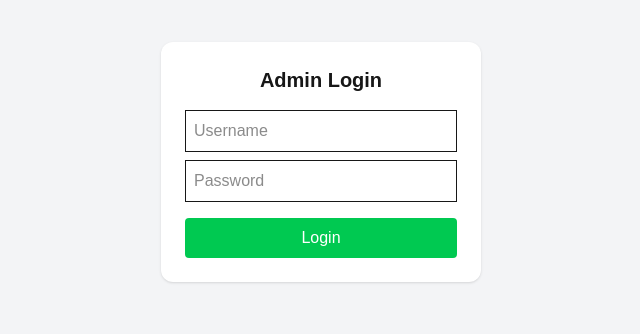
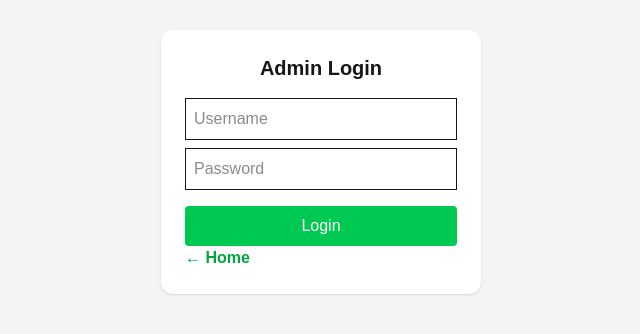
Before and after one commit to Yren0419/-pickleball-app, a Next.js app: page /admin in a window 1280 px wide. Shown: the part 238-572 px from the top of the page, without its empty margins (319-959 px from the left). Built offline with nearby package versions, Linux system fonts and the light colour scheme; no server answers.

Commit message:
home button for admin login page

```diff
--- a/app/admin/page.js
+++ b/app/admin/page.js
@@ -77,6 +77,10 @@ export default function Admin() {
         >
           {loading ? "Logging in..." : "Login"}
         </button>
+
+        <a href="/" className="text-green-600 font-semibold hover:underline">
+            ← Home
+          </a>
       </div>
     </div>
   )
```
